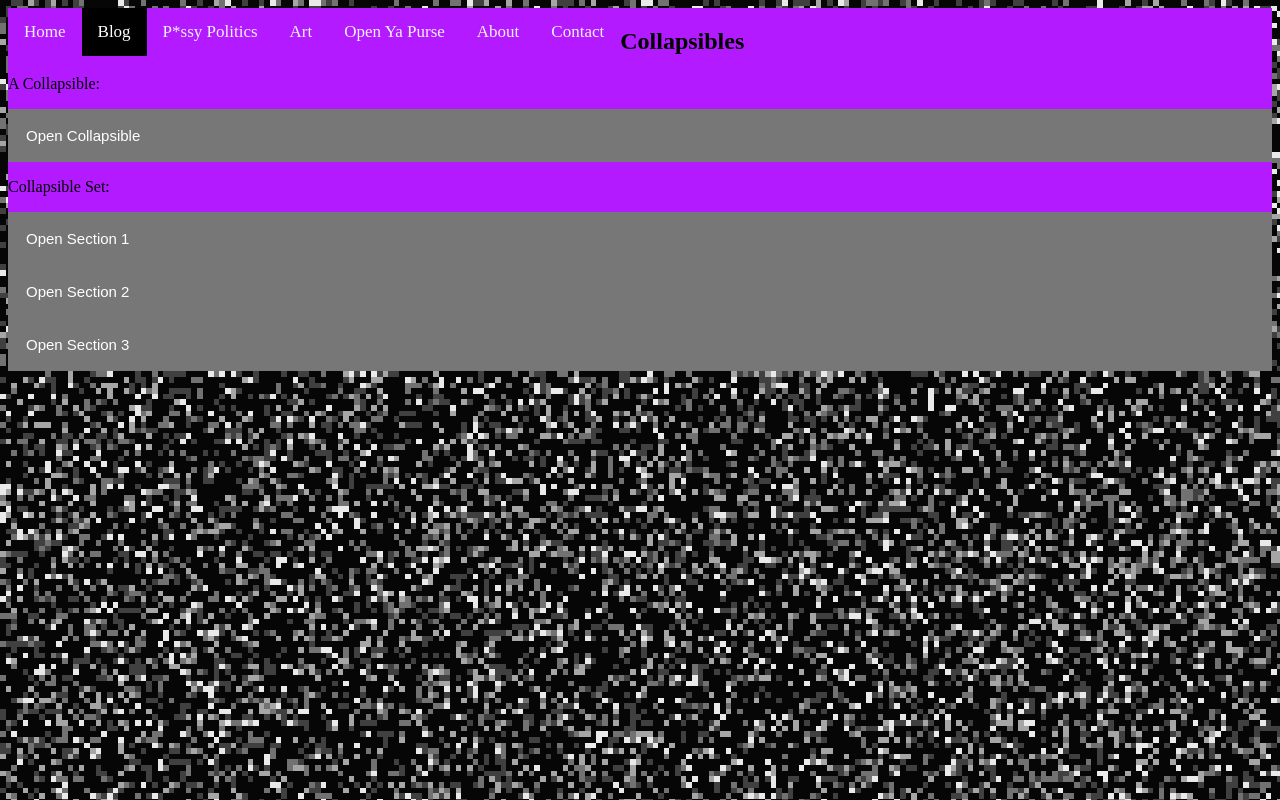
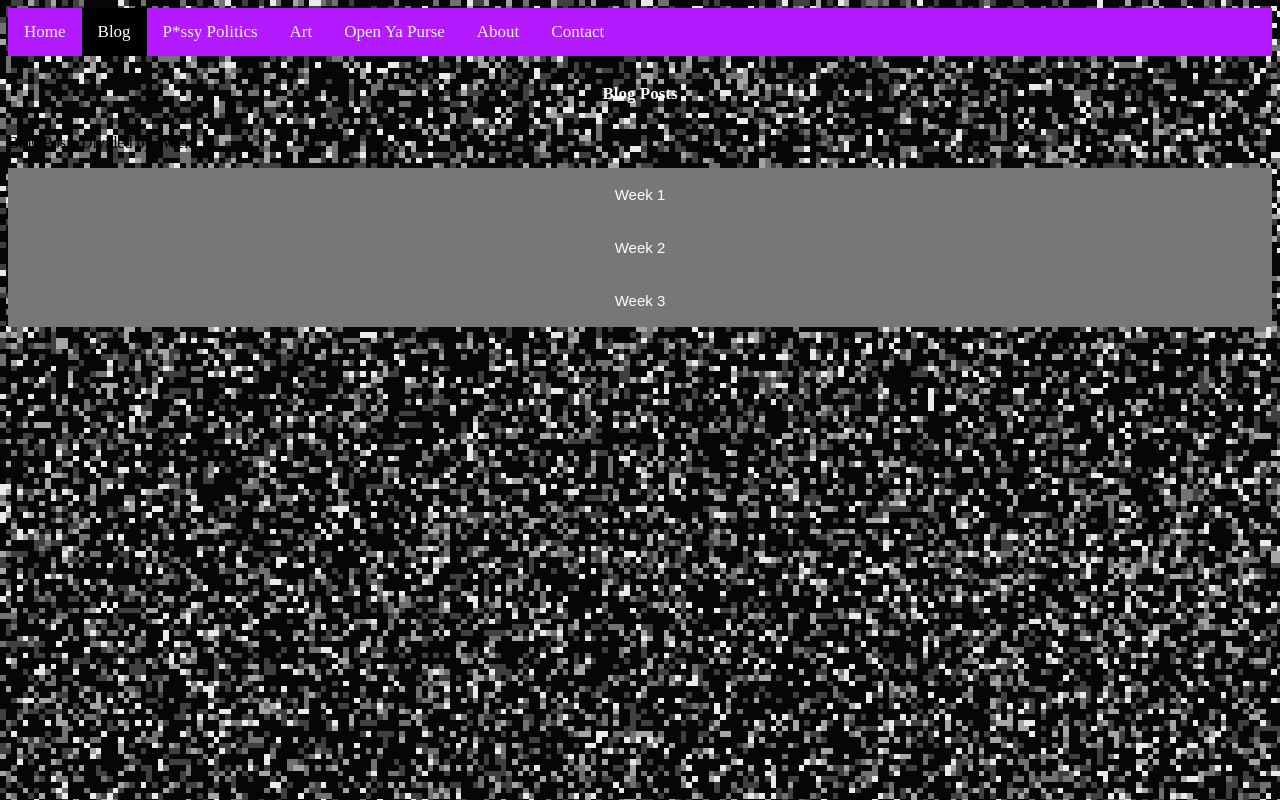
Before and after one commit to KamoTselane/1690044_wsoa4175, a plain HTML site: page blog.html in a window 1280 px wide. Drawn offline with Linux system fonts and the light colour scheme; a web font is replaced by a local one.

Commit message:
More updates
Added updates on the closing of the divs

```diff
--- a/CSS/style.css
+++ b/CSS/style.css
@@ -50,7 +50,7 @@
   padding: 18px;
   width: 100%;
   border: none;
-  text-align: left;
+  text-align: center;
   outline: none;
   font-size: 15px;
 }
@@ -64,6 +64,16 @@
   display: none;
   overflow: hidden;
   background-color: #f1f1f1;
+}
+
+.heading {
+
+  color: white;
+  text-align: center;
+  padding: 14px 16px;
+
+  font-size: 17px;
+  font-family: "Slackey";
 }
 
 
--- a/blog.html
+++ b/blog.html
@@ -28,25 +28,21 @@ body {
   <a href="about.html">About</a>
   <a href="contact.html">Contact</a>
 
+</div>
+<h2 class = "heading">Blog Posts</h2>
 
-<h2>Collapsibles</h2>
 
-<p>A Collapsible:</p>
-<button type="button" class="collapsible">Open Collapsible</button>
+
+<p>Blog Posts Divided by Week:</p>
+<button type="button" class="collapsible">Week 1</button>
 <div class="content">
   <p>Lorem ipsum dolor sit amet, consectetur adipisicing elit, sed do eiusmod tempor incididunt ut labore et dolore magna aliqua. Ut enim ad minim veniam, quis nostrud exercitation ullamco laboris nisi ut aliquip ex ea commodo consequat.</p>
 </div>
-
-<p>Collapsible Set:</p>
-<button type="button" class="collapsible">Open Section 1</button>
+<button type="button" class="collapsible">Week 2</button>
 <div class="content">
   <p>Lorem ipsum dolor sit amet, consectetur adipisicing elit, sed do eiusmod tempor incididunt ut labore et dolore magna aliqua. Ut enim ad minim veniam, quis nostrud exercitation ullamco laboris nisi ut aliquip ex ea commodo consequat.</p>
 </div>
-<button type="button" class="collapsible">Open Section 2</button>
-<div class="content">
-  <p>Lorem ipsum dolor sit amet, consectetur adipisicing elit, sed do eiusmod tempor incididunt ut labore et dolore magna aliqua. Ut enim ad minim veniam, quis nostrud exercitation ullamco laboris nisi ut aliquip ex ea commodo consequat.</p>
-</div>
-<button type="button" class="collapsible">Open Section 3</button>
+<button type="button" class="collapsible">Week 3</button>
 <div class="content">
   <p>Lorem ipsum dolor sit amet, consectetur adipisicing elit, sed do eiusmod tempor incididunt ut labore et dolore magna aliqua. Ut enim ad minim veniam, quis nostrud exercitation ullamco laboris nisi ut aliquip ex ea commodo consequat.</p>
 </div>
```
